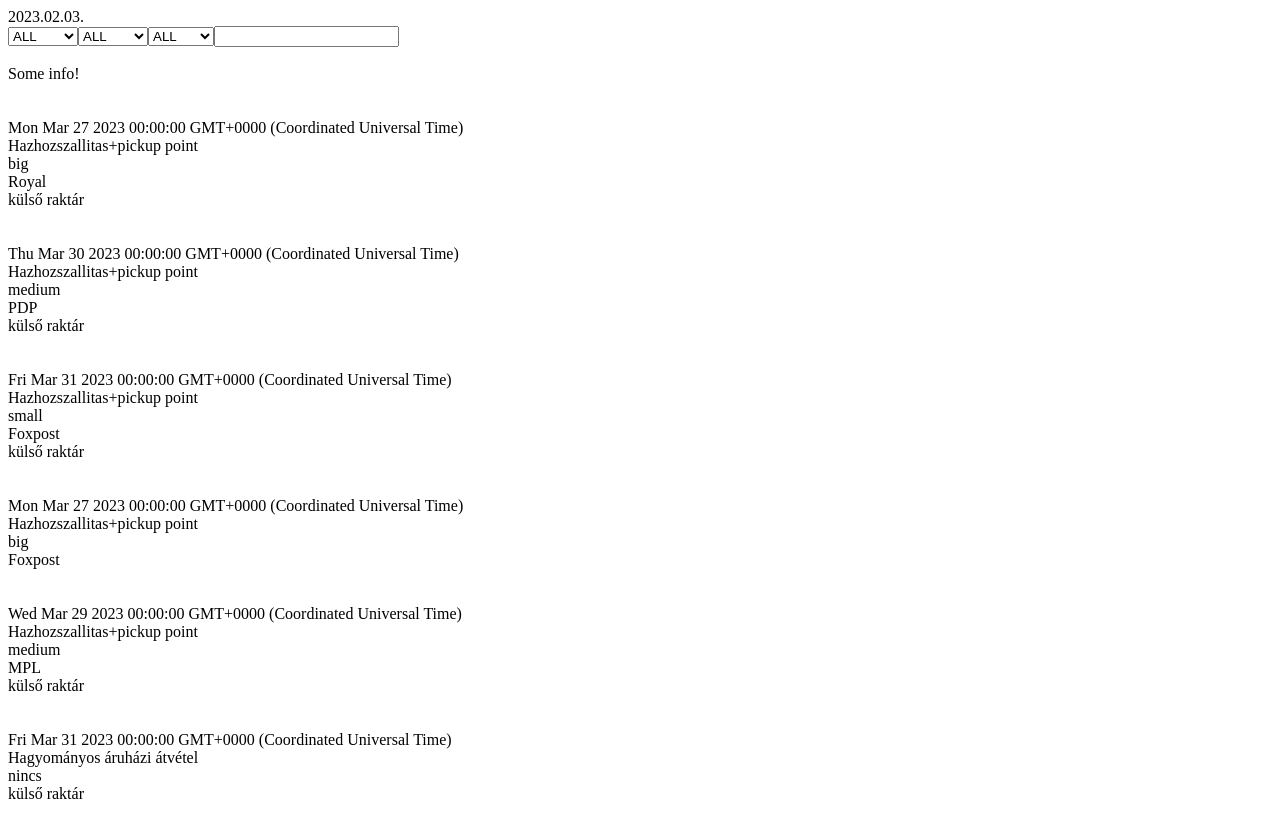
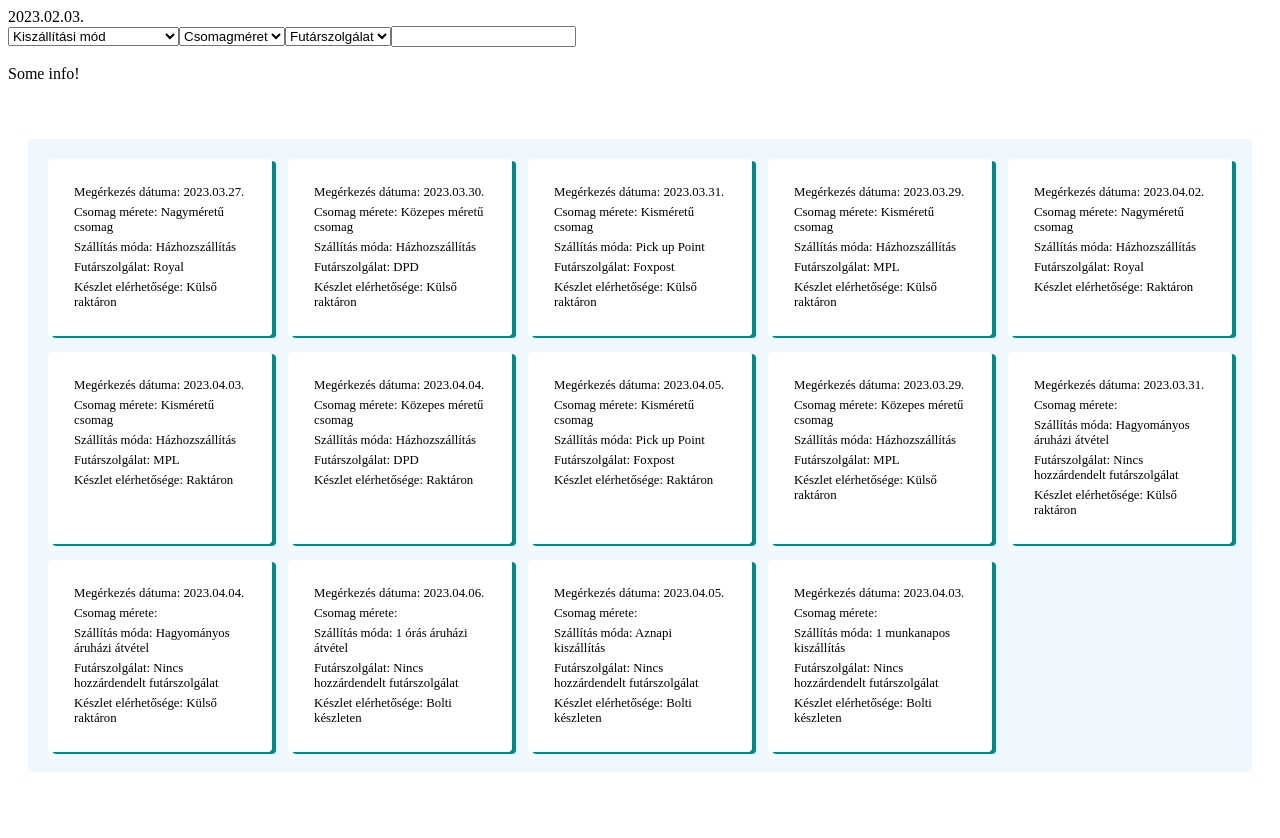
Before and after one commit to iarelavz/delivery_page, a React (Create React App) app in the folder delivery_app/: page / in a window 1280 px wide. Shown: the top 838 px of the page. After the commit the page ends 800 px from the top, so only its background shows below. Built offline with nearby package versions, Linux system fonts and the light colour scheme.

Commit message:
finished datatable, added basic card style

```diff
--- /dev/null
+++ b/delivery_app/src/App.css
@@ -0,0 +1,23 @@
+.card-container {
+    display: grid;
+    grid-template-columns: repeat(auto-fit, minmax(200px, 1fr));
+    gap: 16px;
+    margin: 20px;
+    background-color: aliceblue;
+    padding:20px;
+}
+
+.card{
+    max-height: 200px;
+    max-width: 300px;
+    background-color: white;
+    border: solid 1px    white;
+    border-radius: 2%;
+    padding: 20px;
+    box-shadow: 4px 2px darkcyan;
+    font-size: 0.8rem;
+   }
+
+   .card > *{
+    margin:5px;
+   }
--- a/delivery_app/src/App.js
+++ b/delivery_app/src/App.js
@@ -4,83 +4,144 @@ import Dropdown from "./components/Dropdown";
 import ActualDate from "./components/ActualDate";
 import BuildCards from "./components/BuildCards";
 import InfoBar from "./components/InfoBar";
+import Tabs from "./components/Tabs";
 import React, { useState } from 'react';
+import './App.css';
 
 export default function App() {
     const DeliveryMethod = {
-      HPUP: 'Hazhozszallitas+pickup point',
+      HOME: 'Házhozszállítás',
       STORE: 'Hagyományos áruházi átvétel',
       ONEHOUR: '1 órás áruházi átvétel',
-      TODAY: 'Aznapi kiszállítás Budapest területén',
+      TODAY: 'Aznapi kiszállítás', //TODO BP területén
       ONEDAY: '1 munkanapos kiszállítás',
       ALL: 'all',
+      PUP: 'Pick up Point'
      }
      const Size = {
-         SMALL: 'small',
-         MEDIUM: 'medium',
-         BIG: 'big',
-         ALL: 'all',
+         SMALL: 'Kisméretű csomag',
+         MEDIUM: 'Közepes méretű csomag',
+         BIG: 'Nagyméretű csomag',
+         ALL: 'Bármilyen méretű csomag',
      }
 
      const Curier = {
          ROYAL: 'Royal',
          FOX: 'Foxpost',
          MPL: 'MPL',
-         DPD: 'PDP',
-         ALL: 'all',
-         NONE: 'nincs'
+         DPD: 'DPD',
+         ALL: 'Mindegyik',
+         NONE: 'Nincs hozzárdendelt futárszolgálat'
      }
 
      const Supply = {
-        CAC: 'külső raktár',
-        CAR: 'raktáron',
-        STORE: 'boltban',
-        ALL: 'all'
+        CAC: 'Külső raktáron',
+        CAR: 'Raktáron',
+        STORE: 'Bolti készleten',
+        ALL: 'Mindegyik'
 
      }
 
      const data = [
          {
-             date: new Date('2023.03.27'),
-             deliveryMethod: DeliveryMethod.HPUP,
+             date: new Date('2023-03-27'),
+             deliveryMethod: DeliveryMethod.HOME,
              size: Size.BIG,
              curier: Curier.ROYAL,
              supply: Supply.CAC,
          },
          {
-             date: new Date('2023.03.30'),
-             deliveryMethod: DeliveryMethod.HPUP,
+             date: new Date('2023-03-30'),
+             deliveryMethod: DeliveryMethod.HOME,
              size: Size.MEDIUM,
              curier: Curier.DPD,
              supply: Supply.CAC
          },
          {
-             date: new Date('2023.03.31'),
-             deliveryMethod: DeliveryMethod.HPUP,
+             date: new Date('2023-03-31'),
+             deliveryMethod: DeliveryMethod.PUP,
              size: Size.SMALL,
              curier: Curier.FOX,
              supply: Supply.CAC
          },
          {
-            date: new Date('2023.03.27'),
-            deliveryMethod: DeliveryMethod.HPUP,
-            size: Size.BIG,
-            curier: Curier.FOX,
+            date: new Date('2023-03-29'),
+            deliveryMethod: DeliveryMethod.HOME,
+            size: Size.SMALL,
+            curier: Curier.MPL,
+            supply:Supply.CAC,
+
           },
           {
-            date: new Date('2023.03.29'),
-            deliveryMethod: DeliveryMethod.HPUP,
+            date: new Date('2023-04-2'),
+            deliveryMethod: DeliveryMethod.HOME,
+            size: Size.BIG,
+            curier: Curier.ROYAL,
+            supply:Supply.CAR
+          },
+          {
+            date: new Date('2023-04-3'),
+            deliveryMethod: DeliveryMethod.HOME,
+            size: Size.SMALL,
+            curier: Curier.MPL,
+            supply:Supply.CAR,
+          },
+          {
+            date: new Date('2023-04-4'),
+            deliveryMethod: DeliveryMethod.HOME,
+            size: Size.MEDIUM,
+            curier: Curier.DPD,
+            supply:Supply.CAR,
+          },
+          {
+            date: new Date('2023-04-5'),
+            deliveryMethod: DeliveryMethod.PUP,
+            size: Size.SMALL,
+            curier: Curier.FOX,
+            supply:Supply.CAR,
+          },
+          {
+            date: new Date('2023-03-29'),
+            deliveryMethod: DeliveryMethod.HOME,
             size: Size.MEDIUM,
             curier: Curier.MPL,
             supply: Supply.CAC,
         },
         {
-            date: new Date('2023.03.31'),
+            date: new Date('2023-03-31'),
             deliveryMethod: DeliveryMethod.STORE,
             size: Size.All,
             curier: Curier.NONE,
             supply: Supply.CAC,
-      }
+        },
+        {
+            date: new Date('2023-04-04'),
+            deliveryMethod: DeliveryMethod.STORE,
+            size: Size.All,
+            curier: Curier.NONE,
+            supply: Supply.CAC,
+        },
+        {
+            date: new Date('2023-04-06'), //TODO óra is
+            deliveryMethod: DeliveryMethod.ONEHOUR,
+            size: Size.All,
+            curier: Curier.NONE,
+            supply: Supply.STORE,
+        },
+        {
+            date: new Date('2023-04-05'),
+            deliveryMethod: DeliveryMethod.TODAY,
+            size: Size.All,
+            curier: Curier.NONE,
+            supply: Supply.STORE,
+        },
+        {
+            date: new Date('2023-04-03'), //TODO óra
+            deliveryMethod: DeliveryMethod.ONEDAY,
+            size: Size.All,
+            curier: Curier.NONE,
+            supply: Supply.STORE,
+        },
      ]
 
     const [sizeFilter, setSizeFilter] = useState(Size.ALL);
@@ -101,6 +162,7 @@ export default function App() {
       console.log(name, value);
 
       setCurierFilter(value);
+      return <InfoBar infoCall="Fox a jó"/>
     }
 
     function handleOnChangeDelyveryMethod(event) {
@@ -147,33 +209,40 @@ export default function App() {
       // return sizeMatch;
     }
 
-    const returnfilter = data.filter(item => cardFilter(item))
+    const returnFilter = data.filter(item => cardFilter(item))
     return (
       <>
           < ActualDate />
       {/* //<SizeDrop onChange={handleSubmit}/> */}
-          <select name="curier" onChange={handleOnChangeCurier}>
-            <option value={Curier.ALL}>ALL</option>
-            <option value={Curier.FOX}>Foxpost</option>
-            <option value={Curier.ROYAL}>Royal</option>
-            <option value={Curier.DPD}>DPD</option>
-            <option value={Curier.MPL}>MPL</option>
+
+      <select name="method" onChange={handleOnChangeDelyveryMethod}>
+         <option value={DeliveryMethod.ALL}>Kiszállítási mód</option>
+          <option value={DeliveryMethod.ALL}>{DeliveryMethod.ALL}</option>
+          <option value={DeliveryMethod.HOME}>{DeliveryMethod.HOME}</option>
+          <option value={DeliveryMethod.PUP}>{DeliveryMethod.PUP}</option>
+          <option value={DeliveryMethod.STORE}>{DeliveryMethod.PUP}</option>
+          <option value={DeliveryMethod.ONEHOUR}>{DeliveryMethod.ONEHOUR}</option>
+          <option value={DeliveryMethod.TODAY}>{DeliveryMethod.TODAY}</option>
+          <option value={DeliveryMethod.ONEDAY}>{DeliveryMethod.ONEDAY}</option>
         </select>
 
+
+
          <select name="size" onChange={handleOnChangeSize}>
+         <option value={Size.ALL}>Csomagméret</option>
           <option value={Size.ALL}>ALL</option>
           <option value={Size.SMALL}>Small</option>
           <option value={Size.MEDIUM}>Medium</option>
           <option value={Size.BIG}>Big</option>
         </select>
 
-         <select name="method" onChange={handleOnChangeDelyveryMethod}>
-        <option value={DeliveryMethod.ALL}>ALL</option>
-          <option value={DeliveryMethod.HPUP}>HPUP</option>
-          <option value={DeliveryMethod.STORE}>áruházi</option>
-          <option value={DeliveryMethod.ONEHOUR}>1órás</option>
-          <option value={DeliveryMethod.TODAY}>Aznap</option>
-          <option value={DeliveryMethod.ONEDAY}>1nap</option>
+        <select name="curier" onChange={handleOnChangeCurier}>
+            <option value={Curier.ALL}>Futárszolgálat</option>
+            <option value={Curier.ALL}>ALL</option>
+            <option value={Curier.FOX}>Foxpost</option>
+            <option value={Curier.ROYAL}>Royal</option>
+            <option value={Curier.DPD}>DPD</option>
+            <option value={Curier.MPL}>MPL</option>
         </select>
 
         <input type='text' name='search' onChange={handleInputChange} />
@@ -184,8 +253,8 @@ export default function App() {
         <InfoBar />
         <br></br>
         <br></br>
-        <div>
-          <BuildCards item={ returnfilter } />
+        <div className="card-container">
+          <BuildCards item={ returnFilter } />
         </div>
       </>
     )
--- a/delivery_app/src/components/ActualDate.js
+++ b/delivery_app/src/components/ActualDate.js
@@ -1,9 +1,9 @@
 function ActualDate(){
-    let m = new Date();
+    let today = new Date();
     let dateString =
-        m.getUTCFullYear() + "." +
-        ("0" + (m.getUTCMonth()+1)).slice(-2) + "." +
-        ("0" + m.getUTCDate()).slice(-2) + "."
+        today.getUTCFullYear() + "." +
+        ("0" + (today.getUTCMonth()+1)).slice(-2) + "." +
+        ("0" + today.getUTCDate()).slice(-2) + "."
      return (
      <div>
          <div>{dateString}</div>
--- a/delivery_app/src/components/BuildCards.js
+++ b/delivery_app/src/components/BuildCards.js
@@ -1,25 +1,29 @@
 
 
 function BuildCards (props) {
-    console.log(props.item)
-    let item = props.item;
-    const items = item.map(item => {
+    const  item = props.item;
+
+    function dateString(inputDate) {
+            let outputDate = inputDate.getUTCFullYear() + "." +
+                ("0" + (inputDate.getUTCMonth()+1)).slice(-2) + "." +
+                ("0" + inputDate.getUTCDate()).slice(-2) + "."
+        return outputDate;
+    }
+
+
+        const items = item.map(item => {
         console.log(item.size);
         return (
-            <>
-              <div>
-                  <div>{item.date.toString()}</div>
-                  <div>{item.deliveryMethod}</div>
-                  <div>{item.size}</div>
-                  <div>{item.curier}</div>
-                  <div>{item.supply}</div>
+              <div className="card">
+                  <div className="card-date">Megérkezés dátuma: {dateString(item.date)}</div>
+                  <div>Csomag mérete: {item.size}</div>
+                  <div>Szállítás móda: {item.deliveryMethod}</div>
+                  <div>Futárszolgálat: {item.curier}</div>
+                  <div>Készlet elérhetősége: {item.supply}</div>
               </div>
-              <br></br>
-              <br></br>
-            </>
           )
     })
-
-return items}
+    return items
+}
 
 export default BuildCards;
--- a/delivery_app/src/components/InfoBar.js
+++ b/delivery_app/src/components/InfoBar.js
@@ -1,5 +1,5 @@
-function InfoBar(){
-
+function InfoBar( { infoCall } ){
+    console.log(infoCall)
      return (
      <div>
          <div>Some info!</div>
--- /dev/null
+++ b/delivery_app/src/components/Tabs.js
@@ -0,0 +1,55 @@
+import React, { useState } from 'react';
+
+const Tabs = () => {
+
+    const [currentTab, setCurrentTab] = useState('1');
+    const tabs = [
+        {
+            id: 1,
+            tabTitle: 'Tab 1',
+            title: 'Title 1',
+            content: 'Las tabs se generan automáticamente a partir de un array de objetos, el cual tiene las propiedades: id, tabTitle, title y content.'
+        },
+        {
+            id: 2,
+            tabTitle: 'Tab 2',
+            title: 'Title 2',
+            content: 'Contenido de tab 2.'
+        },
+        {
+            id: 3,
+            tabTitle: 'Tab 3',
+            title: 'Title 3',
+            content: 'Contenido de tab 3.'
+        },
+        {
+            id: 4,
+            tabTitle: 'Tab 4',
+            title: 'Title 4',
+            content: 'Contenido de tab 4.'
+        }
+    ];
+
+    const handleTabClick = (e) => {
+        setCurrentTab(e.target.id);
+    }
+
+    return (
+        <div className='container'>
+            <div className='tabs'>
+                {tabs.map((tab, i) =>
+                    <button key={i} id={tab.id} disabled={currentTab === `${tab.id}`} onClick={(handleTabClick)}>{tab.tabTitle}</button>
+                )}
+            </div>
+            <div className='content'>
+                {tabs.map((tab, i) =>
+                    <div key={i}>
+                        {currentTab === `${tab.id}` && <div><p className='title'>{tab.title}</p><p>{tab.content}</p></div>}
+                    </div>
+                )}
+            </div>
+        </div>
+    );
+}
+
+export default Tabs;
```
